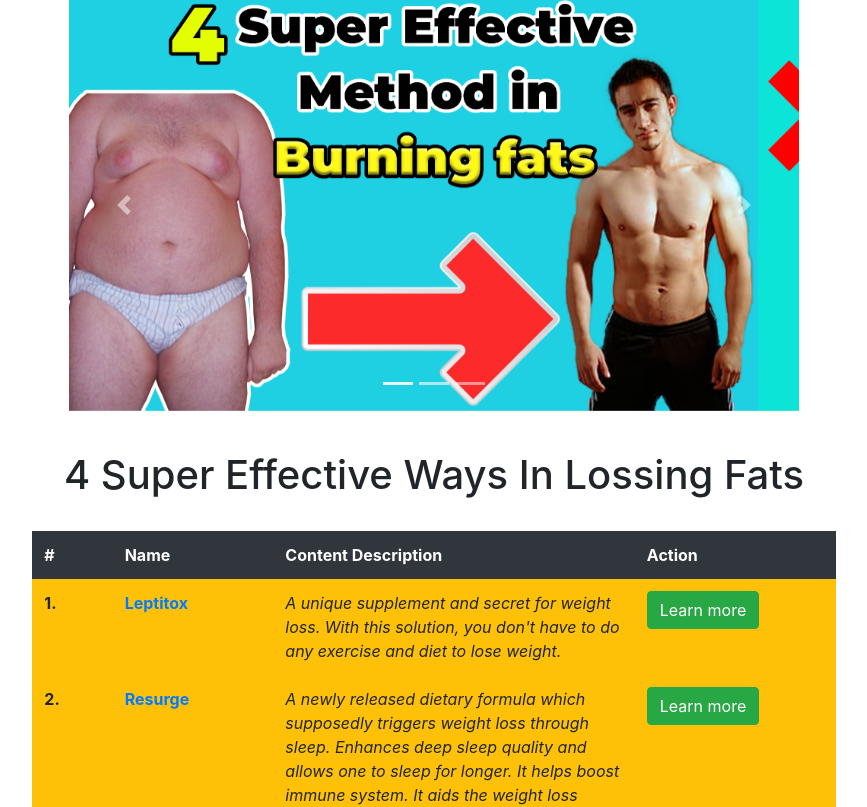
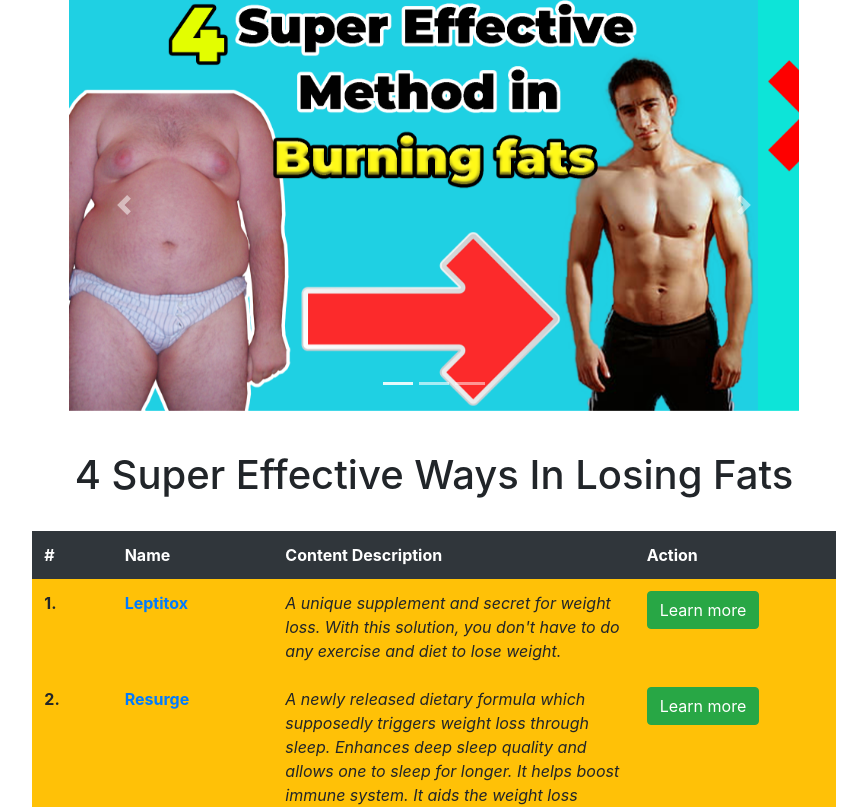
Before and after one commit to utakahealthy/utakahealthy.github.io, a plain HTML site: page index.html in a window 1280 px wide. Shown: the top 807 px of the page, without its empty margins (206-1073 px from the left). Drawn offline with nearby package versions, Linux system fonts and the light colour scheme.

Commit message:
Update index.html

```diff
--- a/index.html
+++ b/index.html
@@ -55,7 +55,7 @@
 
       </div>
       <div class="container-fluid">
-        <h1 class="text-center">4 Super Effective Ways In Lossing Fats</h1>
+        <h1 class="text-center">4 Super Effective Ways In Losing Fats</h1>
         <br>
         <div class="row">
           <div class="col-md-2">
```
